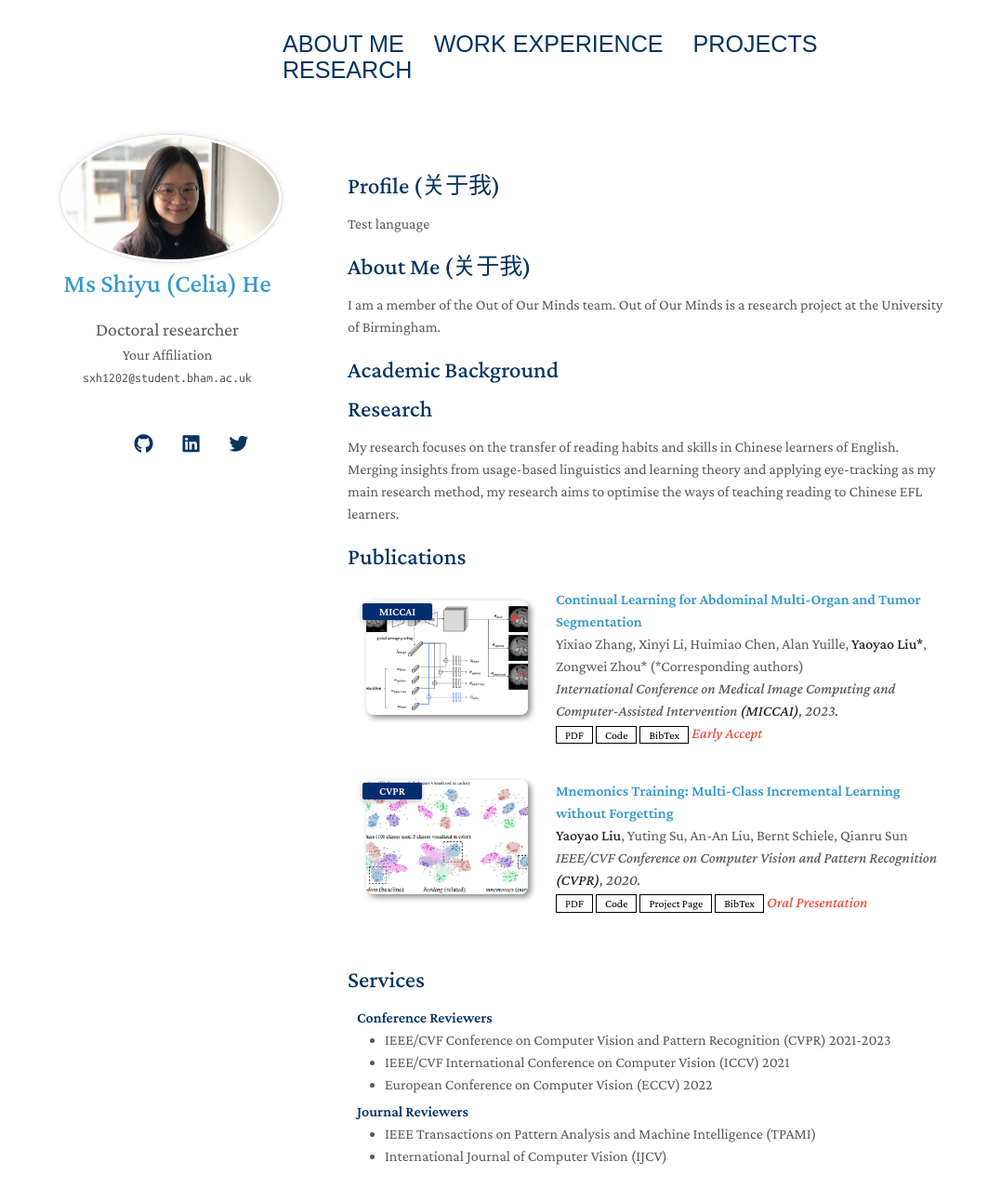
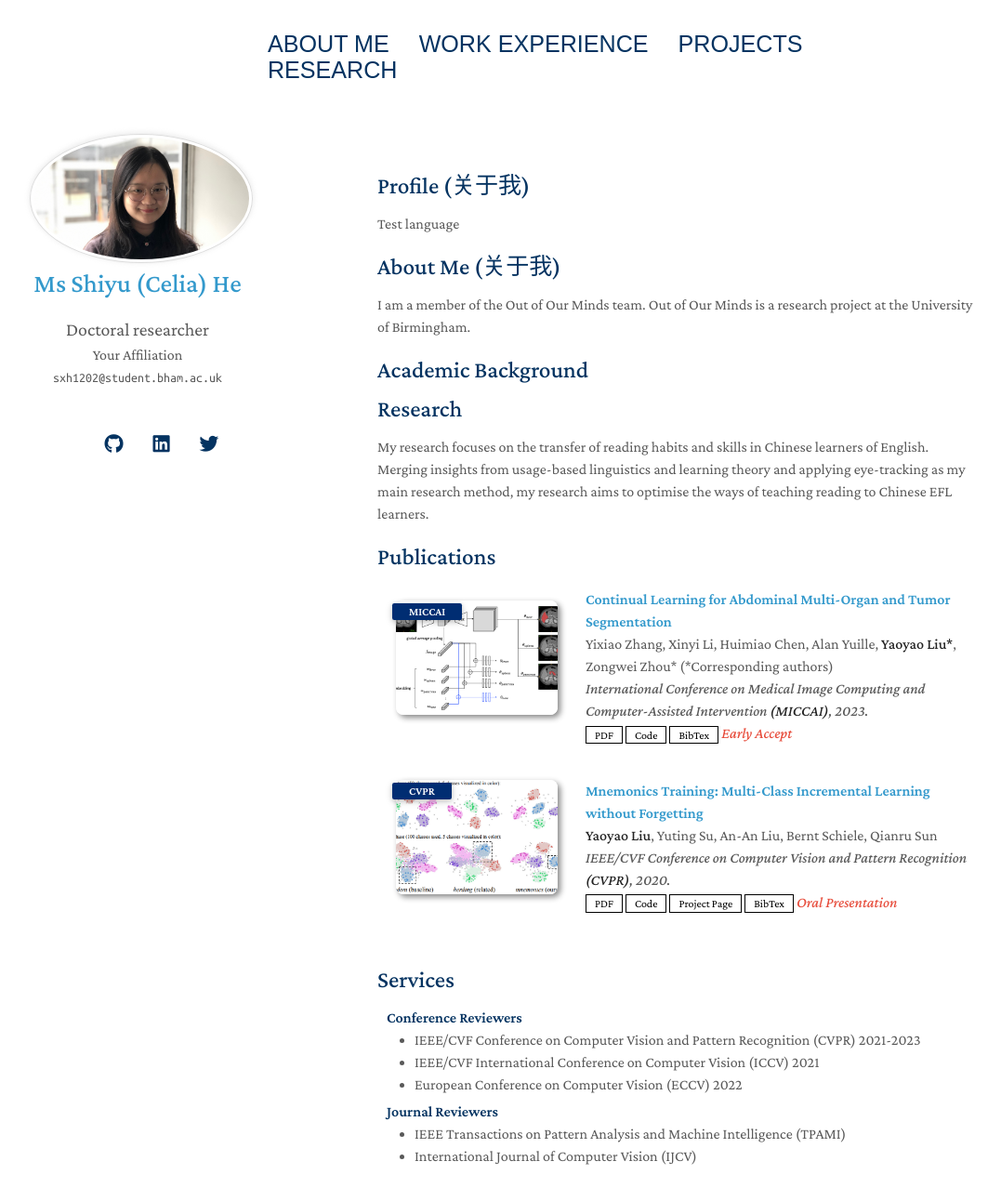
Before and after one commit to ShiyuHeCelia/ShiyuHeCelia.github.io, a Jekyll site: the page built from index.md, in a window 1280 px wide and 1350 px high. Shown: the top 1292 px of the window at 93% size, without its empty margins (96-1173 px from the left). Built offline with Jekyll 4.4.1, drawn with Linux system fonts in a browser that asks for light colours; nearby versions of some CDN libraries; comment, search, counter and statistics services are not loaded; a style sheet for code colours, icons or effects is not loaded; our own code applies the rules of GitHub Pages for plain Markdown files.

Commit message:
Update minimal-light.scss

```diff
--- a/_sass/minimal-light.scss
+++ b/_sass/minimal-light.scss
@@ -295,7 +295,7 @@ a:hover small {
 }
 
 .wrapper {
-  width:960px;
+  width:80vw;
   margin:0 auto;
 }
 
```
